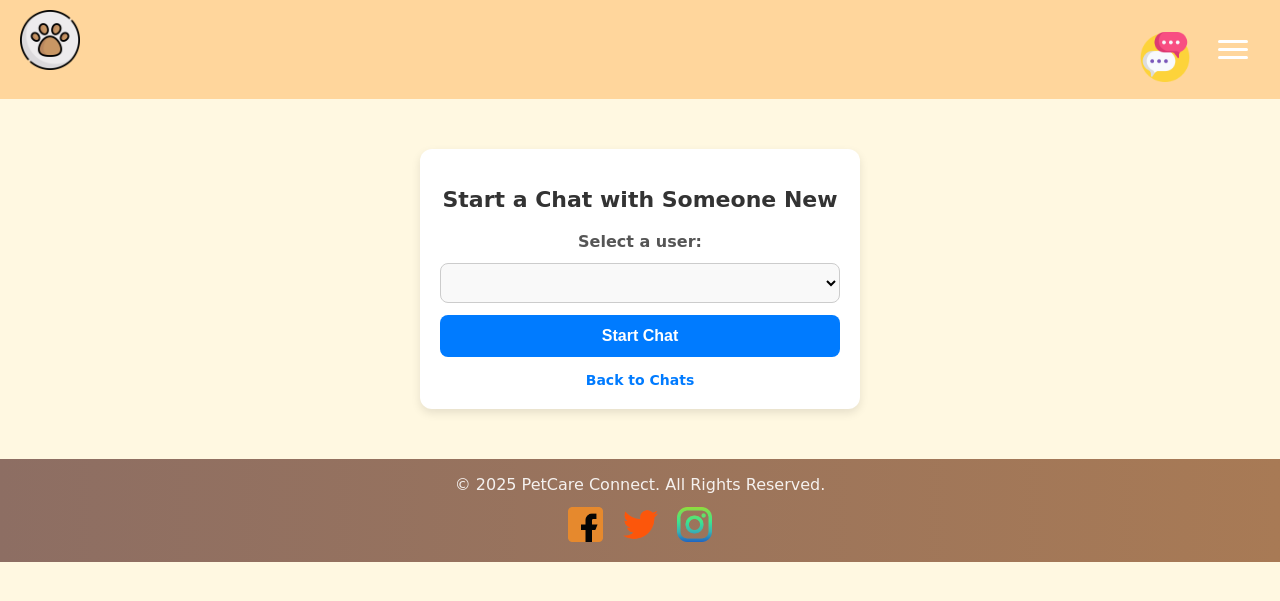
After one commit to annasarabasheva/Project-with-Django-2, a Django app: page /messaging/chats/start/ in a window 1280 px wide. The commit adds this page. Shown: the top 601 px of the page. Run offline with Django 4.2, Linux system fonts and the light colour scheme; the visitor is signed in with stand-in values (Sample User, id 1); data comes from the database, SQL or seed files in the repository; lists and menus that the app fills with data are empty.

Commit message:
Add feature for new chat and add styling to all chat-related pages

```diff
--- a/PersonalProject/messaging/urls.py
+++ b/PersonalProject/messaging/urls.py
@@ -5,5 +5,6 @@ from PersonalProject.messaging import views
 urlpatterns = [
     path("chats/", views.chat_list, name="chat_list"),
     path("chat/<int:room_id>/", views.chat_room, name="chat_room"),
-    path("start-chat/<int:user_id>/", views.start_chat, name="start_chat"),
+    path("chats/start/", views.start_chat, name="start_chat"),
+
 ]
--- a/PersonalProject/messaging/views.py
+++ b/PersonalProject/messaging/views.py
@@ -1,14 +1,20 @@
+from django.contrib.auth import get_user_model
 from django.contrib.auth.decorators import login_required
-from django.db.models import Q
+from django.db.models import Q, Max
 from django.shortcuts import render, get_object_or_404, redirect
 
 from PersonalProject.messaging.forms import ChatMessageForm
 from PersonalProject.messaging.models import ChatRoom
 
+UserModel = get_user_model()
+
 
 @login_required
 def chat_list(request):
-    chats = ChatRoom.objects.filter(Q(participant_one=request.user) | Q(participant_two=request.user))
+    chats = ChatRoom.objects.filter(
+        Q(participant_one=request.user) | Q(participant_two=request.user)
+    ).annotate(last_message_time=Max("messages__timestamp")).order_by("-last_message_time")
+
     return render(request, "messaging/chat-list.html", {"chats": chats})
 
 
@@ -20,7 +26,6 @@ def chat_room(request, room_id):
         return redirect("chat_list")
 
     messages = room.messages.all().order_by("timestamp")
-
     room.messages.filter(read=False).exclude(sender=request.user).update(read=True)
 
     if request.method == "POST":
@@ -31,6 +36,7 @@ def chat_room(request, room_id):
             message.sender = request.user
             message.save()
             return redirect("chat_room", room_id=room.id)
+
     else:
         form = ChatMessageForm()
 
@@ -38,18 +44,21 @@ def chat_room(request, room_id):
 
 
 @login_required
-def start_chat(request, user_id):
-    from django.contrib.auth import get_user_model
-    UserModel = get_user_model()
+def start_chat(request):
+    users = UserModel.objects.exclude(id=request.user.id)
 
-    other_user = get_object_or_404(UserModel, id=user_id)
+    if not users.exists():
+        return render(request, "messaging/start-chat.html", {"users": None, "no_users": True})
 
-    chat = ChatRoom.objects.filter(
-        (Q(participant_one=request.user, participant_two=other_user) |
-         Q(participant_one=other_user, participant_two=request.user))
-    ).first()
+    if request.method == "POST":
+        selected_user_id = request.POST.get("user_id")
+        selected_user = get_object_or_404(UserModel, id=selected_user_id)
 
-    if not chat:
-        chat = ChatRoom.objects.create(participant_one=request.user, participant_two=other_user)
+        chat, created = ChatRoom.objects.get_or_create(
+            participant_one=min(request.user, selected_user, key=lambda u: u.id),
+            participant_two=max(request.user, selected_user, key=lambda u: u.id),
+        )
 
-    return redirect("chat_room", room_id=chat.id)
+        return redirect("chat_room", chat.id)
+
+    return render(request, "messaging/start-chat.html", {"users": users, "no_users": False})
--- a/static/css/common/home.css
+++ b/static/css/common/home.css
@@ -173,3 +173,16 @@ header .logo img {
     font-size: 1rem;
     opacity: 0.9;
 }
+
+.header-right {
+    position: absolute;
+    top: 32px;
+    right: 90px;
+    z-index: 10;
+}
+
+.chat-icon img {
+    width: 50px;
+    height: 50px;
+    cursor: pointer;
+}
--- /dev/null
+++ b/static/css/messaging/start-chat.css
@@ -0,0 +1,67 @@
+.start-chat-container {
+    max-width: 400px;
+    margin: 50px auto;
+    padding: 20px;
+    background: #ffffff;
+    border-radius: 12px;
+    box-shadow: 0 4px 10px rgba(0, 0, 0, 0.1);
+    text-align: center;
+}
+
+.start-chat-container h2 {
+    font-size: 22px;
+    font-weight: bold;
+    margin-bottom: 20px;
+    color: #333;
+}
+
+.start-chat-form {
+    display: flex;
+    flex-direction: column;
+    gap: 12px;
+}
+
+.start-chat-form label {
+    font-size: 16px;
+    font-weight: bold;
+    color: #555;
+}
+
+.start-chat-form select {
+    width: 100%;
+    padding: 10px;
+    font-size: 14px;
+    border: 1px solid #ccc;
+    border-radius: 8px;
+    background: #f9f9f9;
+    cursor: pointer;
+}
+
+.start-chat-form button {
+    padding: 12px;
+    font-size: 16px;
+    font-weight: bold;
+    color: #fff;
+    background: #007bff;
+    border: none;
+    border-radius: 8px;
+    cursor: pointer;
+    transition: background 0.3s ease;
+}
+
+.start-chat-form button:hover {
+    background: #0056b3;
+}
+
+.back-to-chats {
+    display: inline-block;
+    margin-top: 15px;
+    font-size: 14px;
+    color: #007bff;
+    text-decoration: none;
+    font-weight: bold;
+}
+
+.back-to-chats:hover {
+    text-decoration: underline;
+}
--- a/static/css/styles.css
+++ b/static/css/styles.css
@@ -20,3 +20,6 @@
 @import 'forum/category.css';
 @import 'forum/forum-home.css';
 @import 'forum/thread.css';
+@import 'messaging/chat-list.css';
+@import 'messaging/chat-room.css';
+@import 'messaging/start-chat.css';
--- a/templates/common/base.html
+++ b/templates/common/base.html
@@ -19,6 +19,14 @@
             </a>
             {% include 'common/navigation.html' %}
         </div>
+
+         <!-- Chat Icon -->
+        <div class="header-right">
+            <a href="{% url 'chat_list' %}" class="chat-icon">
+                <img src="{% static 'images/chat-icon.png' %}" alt="Chat" />
+            </a>
+        </div>
+
     </header>
 
     {% block content %}
--- /dev/null
+++ b/templates/messaging/start-chat.html
@@ -0,0 +1,21 @@
+{% extends 'common/base.html' %}
+{% load static %}
+
+{% block content %}
+    <div class="start-chat-container">
+        <h2>Start a Chat with Someone New</h2>
+
+        <form method="post" class="start-chat-form">
+            {% csrf_token %}
+            <label for="user_id">Select a user:</label>
+            <select name="user_id" id="user_id">
+                {% for user in users %}
+                    <option value="{{ user.id }}">{{ user.username }}</option>
+                {% endfor %}
+            </select>
+            <button type="submit">Start Chat</button>
+        </form>
+
+        <a href="{% url 'chat_list' %}" class="back-to-chats">Back to Chats</a>
+    </div>
+{% endblock %}
```
Also changed, not shown: static/css/messaging/chat-list.css (added, +63 -0 lines), static/css/messaging/chat-room.css (added, +85 -0 lines), templates/messaging/chat-list.html (+22 -6 lines), templates/messaging/chat-room.html (+8 -4 lines), static/images/chat-icon.png (added).
